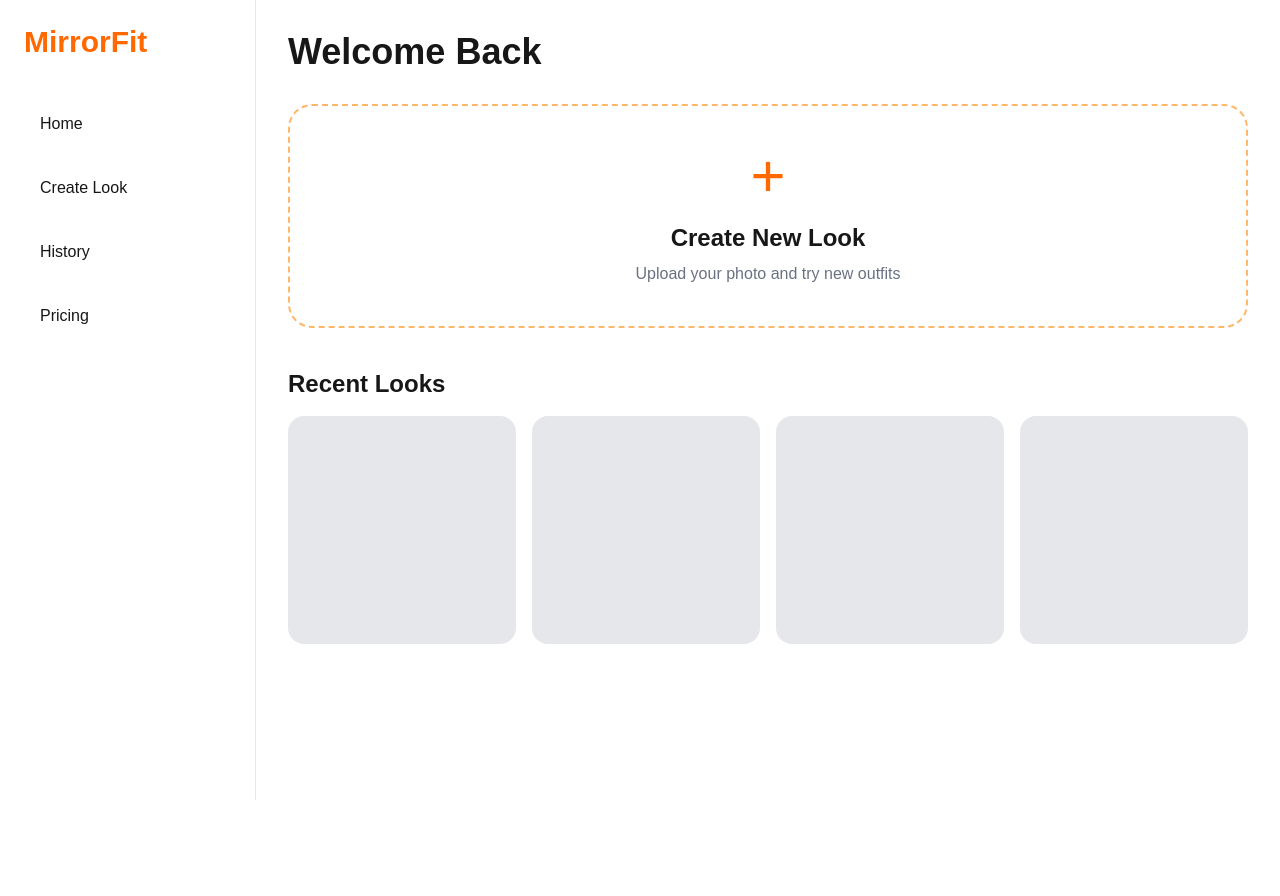
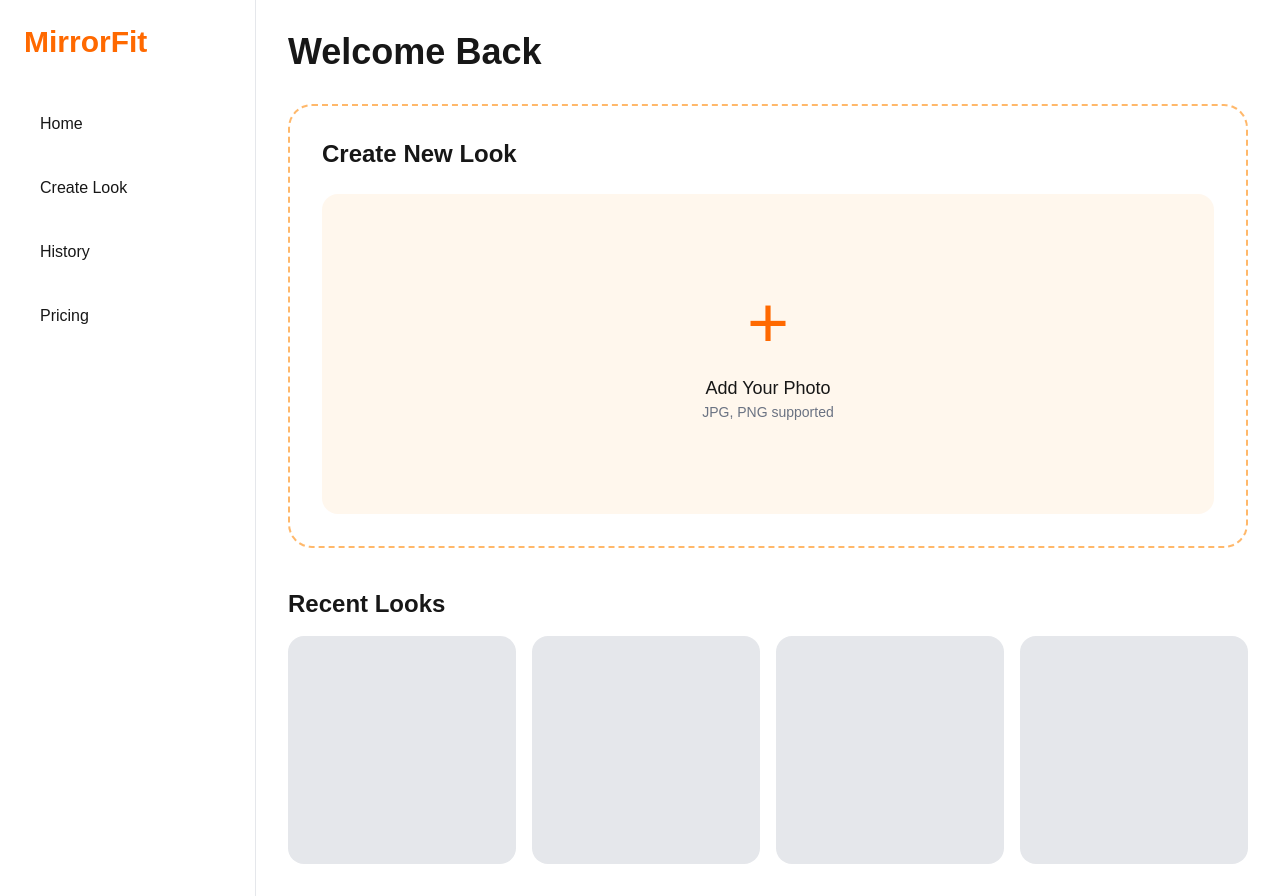
Before and after one commit to mithin09-ssm/DressAI, a Next.js app in the folder frontend/: page /studio in a window 1280 px wide. Before the commit the page ends 800 px from the top, so only its background shows below. Built offline with nearby package versions, Linux system fonts and the light colour scheme.

Commit message:
Add photo upload and preview feature

```diff
--- a/frontend/src/components/CreateLook/CreateLook.jsx
+++ b/frontend/src/components/CreateLook/CreateLook.jsx
@@ -1,17 +1,57 @@
+"use client";
+
+import { useState } from "react";
+
 export default function CreateLook() {
+  const [image, setImage] = useState(null);
+
+  const handleImageChange = (event) => {
+    const file = event.target.files[0];
+
+    if (file) {
+      setImage(URL.createObjectURL(file));
+    }
+  };
+
   return (
-    <div className="rounded-3xl border-2 border-dashed border-orange-300 p-10 text-center">
-      <div className="mb-4 text-6xl text-orange-500">
-        +
-      </div>
+    <div className="rounded-3xl border-2 border-dashed border-orange-300 p-8">
 
-      <h2 className="text-2xl font-semibold">
+      <h2 className="mb-6 text-2xl font-bold">
         Create New Look
       </h2>
 
-      <p className="mt-2 text-gray-500">
-        Upload your photo and try new outfits
-      </p>
+      <label
+        htmlFor="photo-upload"
+        className="flex h-80 cursor-pointer flex-col items-center justify-center rounded-2xl bg-orange-50 transition hover:bg-orange-100"
+      >
+        {image ? (
+          <img
+            src={image}
+            alt="Preview"
+            className="h-full w-full rounded-2xl object-cover"
+          />
+        ) : (
+          <>
+            <div className="text-7xl text-orange-500">+</div>
+
+            <p className="mt-4 text-lg font-medium">
+              Add Your Photo
+            </p>
+
+            <p className="text-sm text-gray-500">
+              JPG, PNG supported
+            </p>
+          </>
+        )}
+      </label>
+
+      <input
+        id="photo-upload"
+        type="file"
+        accept="image/*"
+        onChange={handleImageChange}
+        className="hidden"
+      />
     </div>
   );
 }
```
